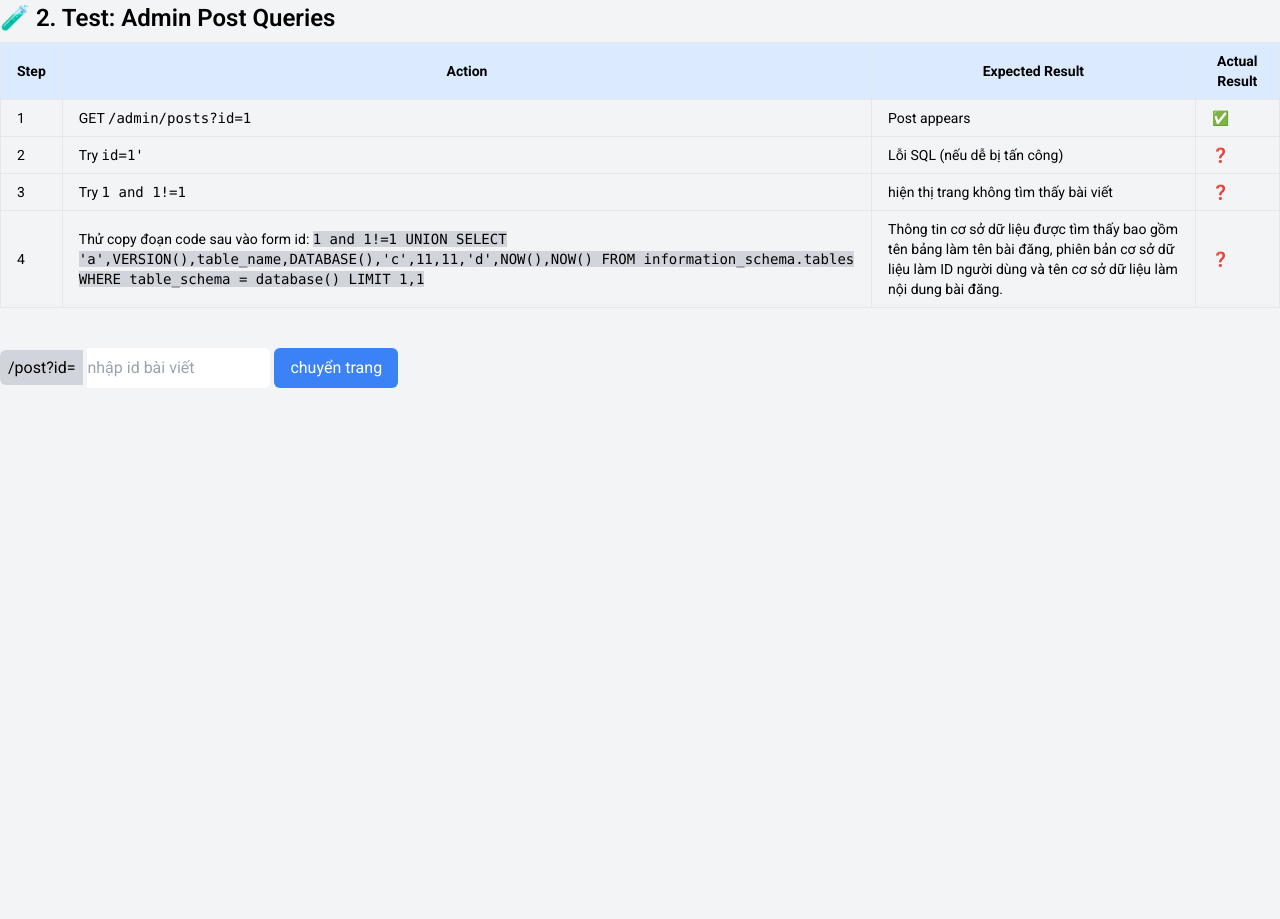
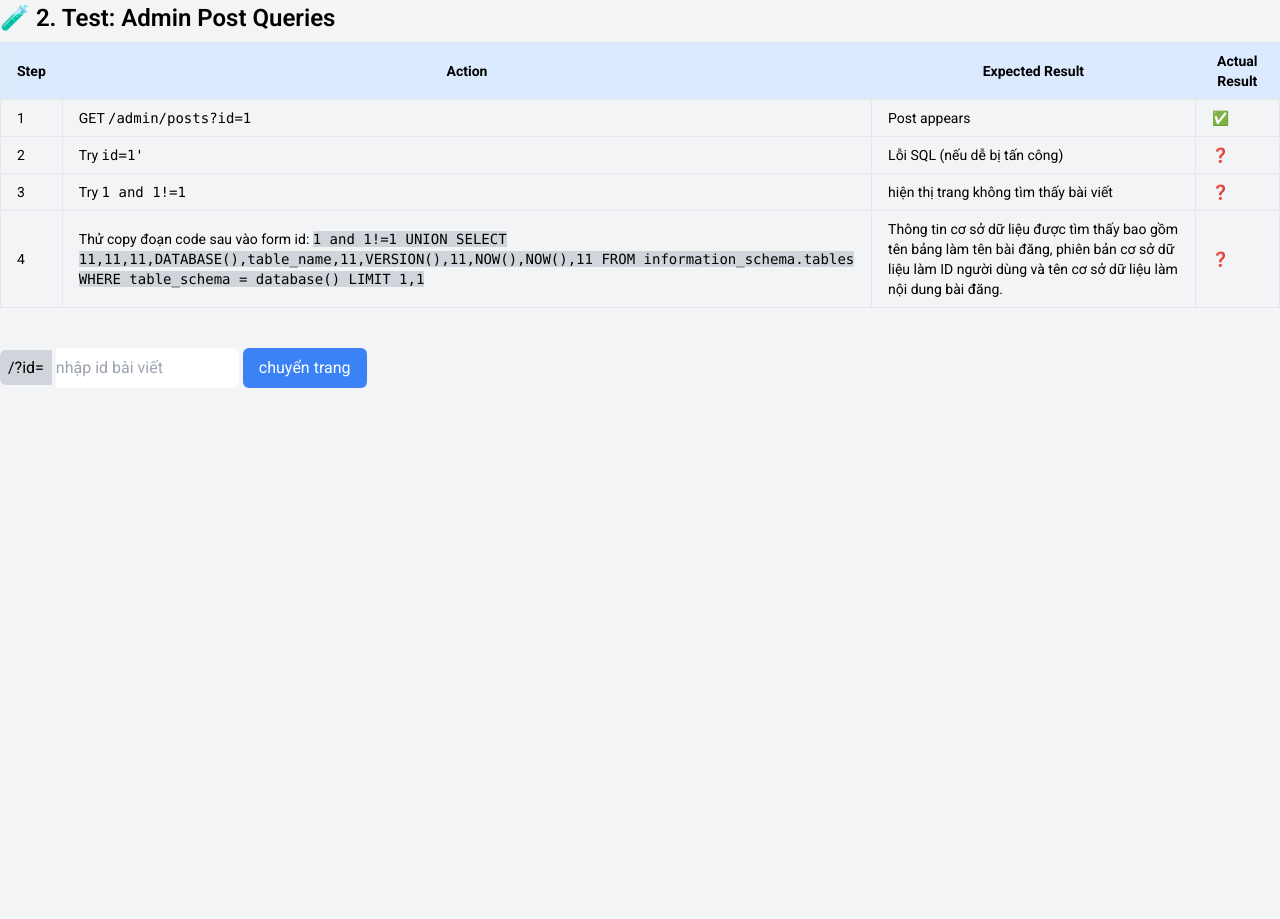
Before and after one commit to hailong289/app-security-holes, a PHP site: template App/Views/injection.php in a window 1280 px wide. Shown: the part 526-1445 px from the top of the page. Run offline with PHP 8.4, Linux system fonts and the light colour scheme; the template is opened without the code that fills it: most values are stand-ins (such as "Sample title", 1, 10 or a date in 2020); data that the repository does not hold is empty; some libraries are stand-ins or nearby versions.

Commit message:
cập nhật lỗi injection

```diff
--- a/App/Controllers/BrokenAccessControlController.php
+++ b/App/Controllers/BrokenAccessControlController.php
@@ -59,7 +59,6 @@ class BrokenAccessControlController extends BaseController
             }
             return $this->redirect($_GET['redirect']);
         } else {
-            $this->redirect('/');
             return $this->view('pages.login', [
                 'message' => 'Đăng nhập thất bại',
                 'status' => 'error',
--- a/App/Models/Post.php
+++ b/App/Models/Post.php
@@ -35,6 +35,7 @@ class Post
     }
     public function getPostById($id)
     {
+        echo 'id: ' . $id;
         return $this->db->select($this->tb, $this->field, 'post_id =' . $id);
     }
 
--- a/App/Views/injection.php
+++ b/App/Views/injection.php
@@ -98,10 +98,7 @@ Password: anything</code></pre>
                 <tr>
                     <td class="border px-4 py-2">4</td>
                     <td class="border px-4 py-2">Thử copy đoạn code sau vào form id:
-                        <code class="bg-gray-300">1
-                            and 1!=1
-                            UNION SELECT 'a',VERSION(),table_name,DATABASE(),'c',11,11,'d',NOW(),NOW() FROM information_schema.tables
-                            WHERE table_schema = database() LIMIT 1,1
+                        <code class="bg-gray-300">1 and 1!=1 UNION SELECT 11,11,11,DATABASE(),table_name,11,VERSION(),11,NOW(),NOW(),11 FROM information_schema.tables WHERE table_schema = database() LIMIT 1,1
                         </code>
                     </td>
                     <td class="border px-4 py-2">Thông tin cơ sở dữ liệu được tìm thấy bao gồm tên bảng làm tên bài đăng, phiên bản cơ sở dữ liệu làm ID người dùng và tên cơ sở dữ liệu làm nội dung bài đăng.</td>
@@ -112,8 +109,8 @@ Password: anything</code></pre>
     </div>
 </section>
 <section>
-    <form class="w-full" action="<?= url('/injection') ?>">
-        <span class="bg-gray-300 p-2 rounded-s-md"><?= getBaseUrl() ?>/post?id=</span>
+    <form method="get" class="w-full" action="<?= url('/test/injection') ?>">
+        <span class="bg-gray-300 p-2 rounded-s-md"><?= getBaseUrl() ?>/?id=</span>
         <input type="text" class="py-2 rounded-e-md " placeholder="nhập id bài viết" id="postId"
             name="url"
             value="<?= !empty($_GET['url']) ? $_GET['url'] : '' ?>" />
--- a/App/database/DB.php
+++ b/App/database/DB.php
@@ -63,10 +63,10 @@ class DB
      */
     public function select($table, array $columns = ['*'], $where = '', array $params = [], $fetch = \PDO::FETCH_ASSOC)
     {
+
         $cols = implode(', ', $columns);
         $tbl  = is_array($table) ? implode(', ', $table) : $table;
         $sql  = "SELECT {$cols} FROM {$tbl}" . ($where !== '' ? " WHERE {$where}" : '');
-
         return $this->query($sql, $params)->fetchAll($fetch);
     }
     public function insert($table, array $data)
```
Also changed, not shown: App/Controllers/InjectionController.php (+4 -3 lines).
